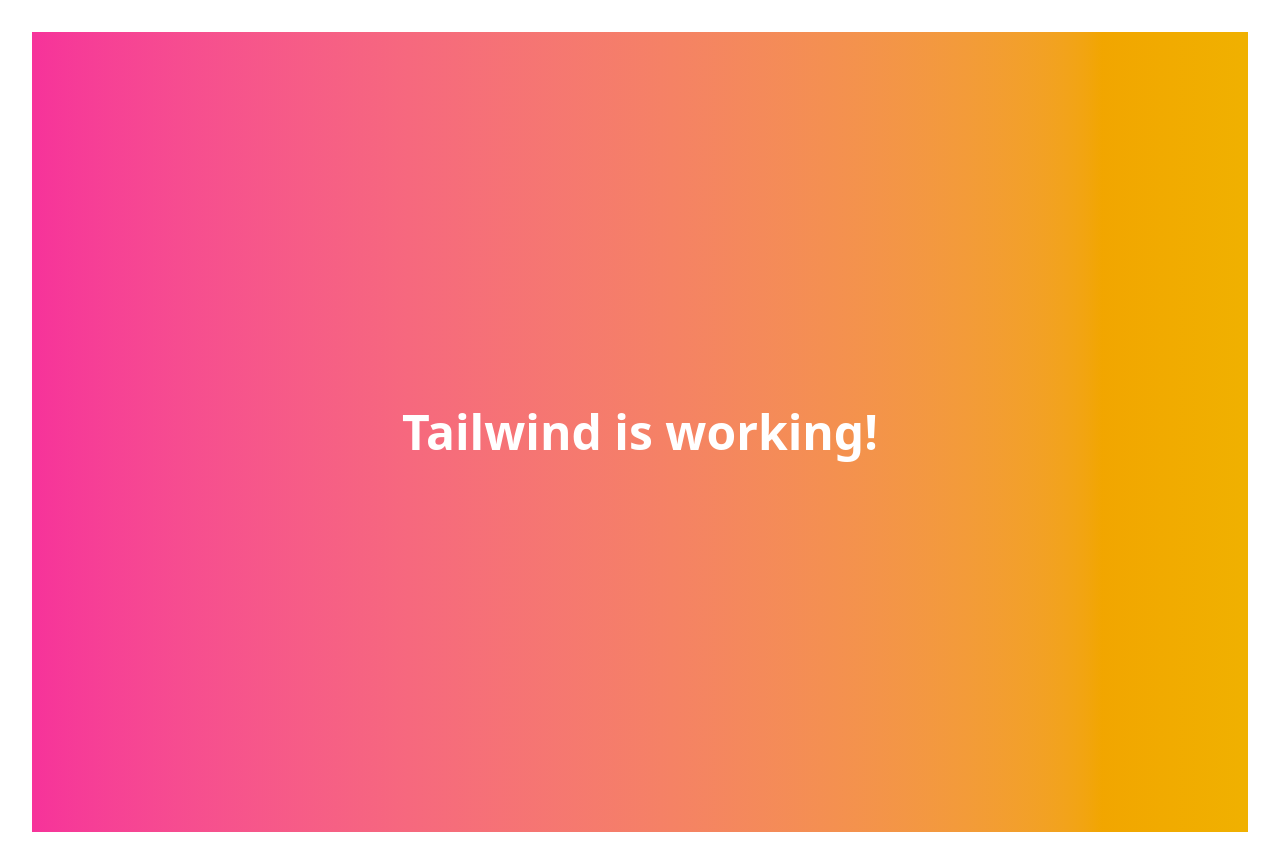
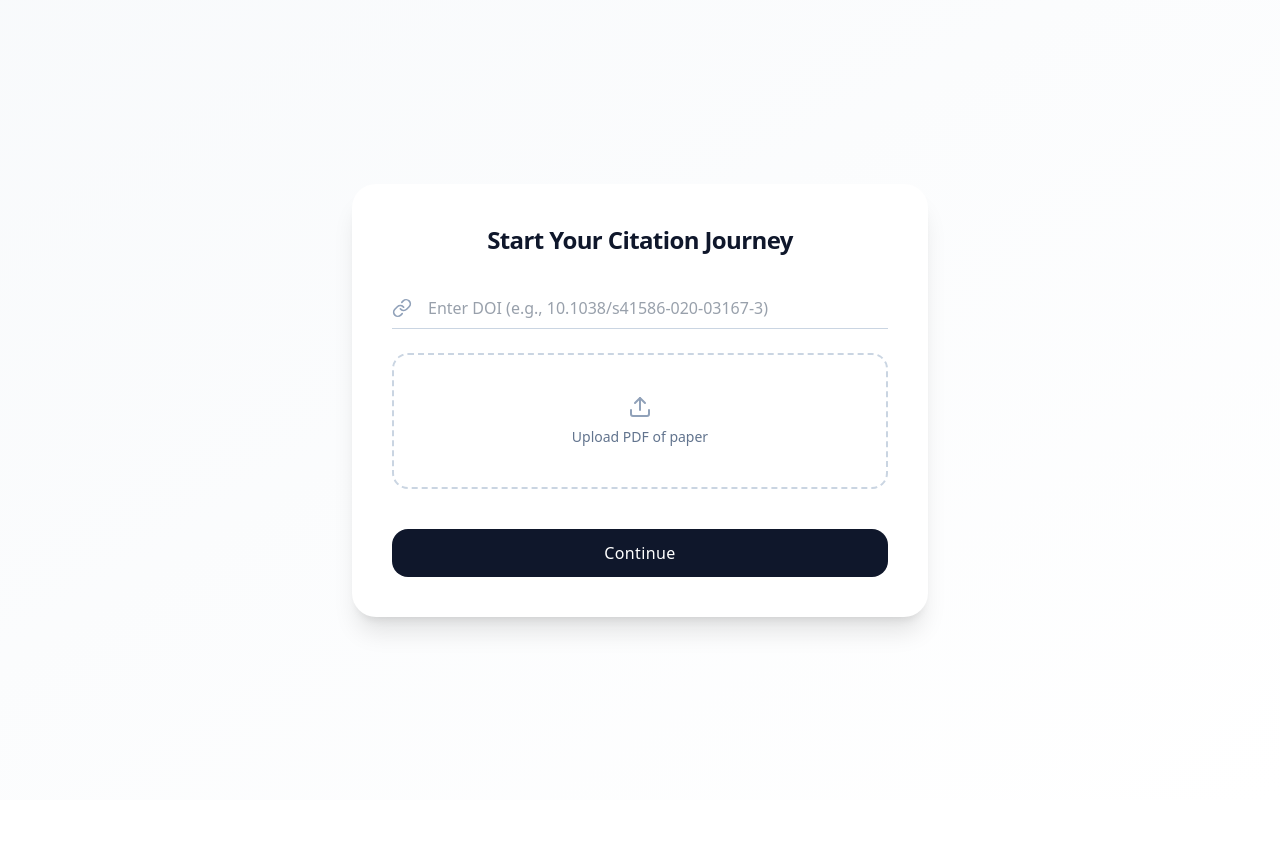
Before and after one commit to mannatvjain/hophacks-team, a React (Vite) app in the folder citation-explorer/: page / in a window 1280 px wide. After the commit the page ends 800 px from the top, so only its background shows below. Built offline with nearby package versions, Linux system fonts and the light colour scheme.

Commit message:
Add Upload UI

```diff
--- a/citation-explorer/src/App.jsx
+++ b/citation-explorer/src/App.jsx
@@ -1,14 +1,7 @@
-import { useState } from 'react'
-import reactLogo from './assets/react.svg'
-import viteLogo from '/vite.svg'
-import './App.css'
+import CitationUploadPage from "./CitationUploadPage";
 
 function App() {
-  return (
-    <div className="h-screen flex items-center justify-center bg-gradient-to-r from-pink-500 to-yellow-500">
-      <h1 className="text-5xl font-bold text-white">Tailwind is working!</h1>
-    </div>
-  )
+  return <CitationUploadPage />;
 }
 
-export default App
+export default App;
--- /dev/null
+++ b/citation-explorer/src/CitationUploadPage.jsx
@@ -0,0 +1,62 @@
+import React, { useState } from "react";
+import { Upload, Link as LinkIcon } from "lucide-react";
+
+export default function CitationUploadPage() {
+  const [doi, setDoi] = useState("");
+  const [fileName, setFileName] = useState(null);
+
+  const handleFileChange = (e) => {
+    const file = e.target.files[0];
+    if (file) setFileName(file.name);
+  };
+
+  const handleSubmit = (e) => {
+    e.preventDefault();
+    console.log("Submitting:", { doi, fileName });
+  };
+
+  return (
+    <div className="w-full h-screen flex items-center justify-center bg-gradient-to-br from-slate-50 to-white p-6">
+      <div className="max-w-xl w-full bg-white shadow-xl rounded-3xl p-10 flex flex-col items-center gap-8">
+        <h1 className="text-2xl font-semibold tracking-tight text-slate-900">
+          Start Your Citation Journey
+        </h1>
+
+        <form onSubmit={handleSubmit} className="w-full flex flex-col gap-6">
+          {/* DOI Input */}
+          <div className="flex items-center gap-3 border-b border-slate-300 focus-within:border-slate-500">
+            <LinkIcon className="w-5 h-5 text-slate-400" />
+            <input
+              type="text"
+              value={doi}
+              onChange={(e) => setDoi(e.target.value)}
+              placeholder="Enter DOI (e.g., 10.1038/s41586-020-03167-3)"
+              className="flex-1 py-2 px-1 bg-transparent focus:outline-none text-slate-700"
+            />
+          </div>
+
+          {/* File Upload */}
+          <label className="flex flex-col items-center justify-center border-2 border-dashed border-slate-300 hover:border-slate-400 rounded-2xl py-10 cursor-pointer transition">
+            <Upload className="w-6 h-6 text-slate-400 mb-2" />
+            <span className="text-sm text-slate-500">
+              {fileName ? fileName : "Upload PDF of paper"}
+            </span>
+            <input
+              type="file"
+              accept="application/pdf"
+              onChange={handleFileChange}
+              className="hidden"
+            />
+          </label>
+
+          <button
+            type="submit"
+            className="mt-4 w-full py-3 rounded-2xl bg-slate-900 text-white font-medium tracking-wide hover:bg-slate-800 transition"
+          >
+            Continue
+          </button>
+        </form>
+      </div>
+    </div>
+  );
+}
```
